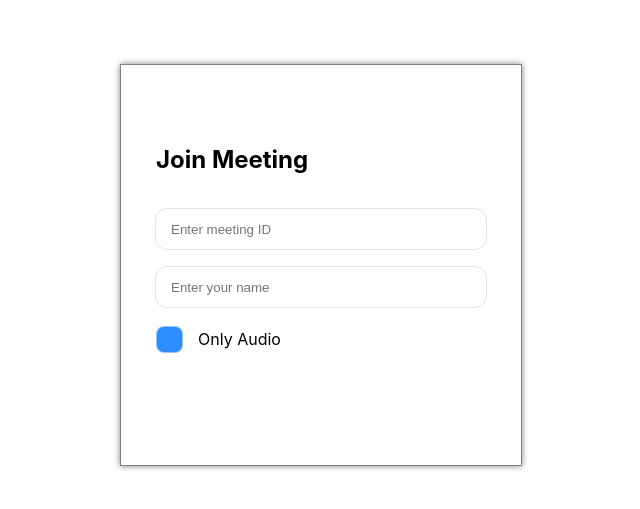
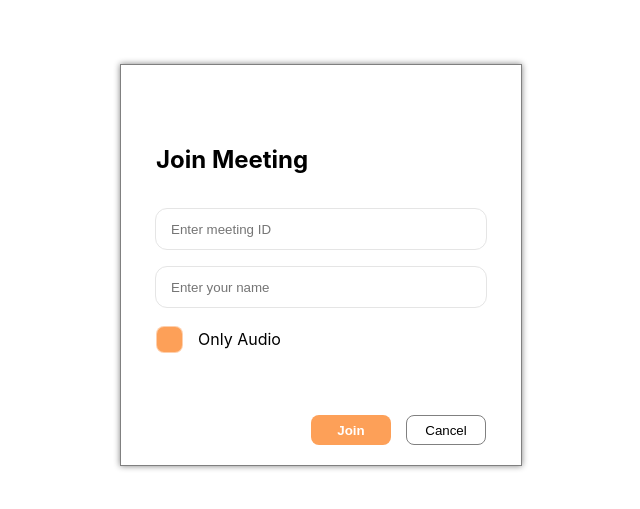
Before and after one commit to sakibsarker/Moddhomeeting_frontend, a React (Vite) app: page /join-room in a window 1280 px wide. Shown: the part 135-644 px from the top of the page, without its empty margins (319-959 px from the left). Built offline with nearby package versions, Linux system fonts and the light colour scheme.

Commit message:
join cancel button

```diff
--- /dev/null
+++ b/src/pages/JoinRoom/ErrorMessage.jsx
@@ -0,0 +1,13 @@
+import React from 'react'
+
+const ErrorMessage = ({errorMessage}) => {
+  return (
+    <div className='error_message_container'>
+        {errorMessage && (
+            <p className='error_message_paragraph'>{errorMessage}</p>
+        )}
+    </div>
+  )
+}
+
+export default ErrorMessage
--- a/src/pages/JoinRoom/JoinRoom.css
+++ b/src/pages/JoinRoom/JoinRoom.css
@@ -59,7 +59,7 @@
 
 .loading_overlay_loader {
   border: 16px solid #f3f3f3; /* Light grey */
-  border-top: 16px solid #0052c9; /* Blue */
+  border-top: 16px solid #FDA058; /* Blue */
   border-radius: 50%;
   width: 120px;
   height: 120px;
@@ -85,7 +85,7 @@
 .checkbox_connection {
   width: 25px;
   height: 25px;
-  background: #2d8cff;
+  background: #FDA058;
   border: 1px solid rgba(255, 255, 255, 0.5);
   border-radius: 8px;
   backdrop-filter: blur(80px);
@@ -129,7 +129,7 @@
   width: 80px;
   margin-right: 15px;
   height: 30px;
-  background-color: #2d8cff;
+  background-color: #FDA058;
   border-radius: 8px;
   border: none;
   font-weight: 700;
@@ -138,7 +138,7 @@
 }
 
 .join_room_success_button:hover {
-  background-color: blue;
+  background-color: #363636;
 }
 
 .join_room_inputs_container {
@@ -160,5 +160,5 @@
 }
 
 .join_room_input:focus {
-  border: 1px solid blue;
+  border: 1px solid #363636;
 }
--- /dev/null
+++ b/src/pages/JoinRoom/JoinRoomButtons.jsx
@@ -0,0 +1,40 @@
+import React from 'react'
+import {useNavigate} from 'react-router-dom'
+
+const Button=({buttonText,cancelButton=false,onClickHandler})=>{
+  const buttonClass=cancelButton
+  ?"join_room_cancel_button"
+  :"join_room_success_button";
+  return(
+    <button onClick={onClickHandler} className={buttonClass}>
+      {buttonText}
+    </button>
+  )
+}
+
+const JoinRoomButtons = ({handleJoinRoom,isRoomHost}) => {
+
+  const successButtonText=isRoomHost?"Host":"Join"
+
+  const navigate=useNavigate();
+
+  const pushToIntroductionPage=()=>{
+    navigate("/");
+  }
+
+  return (
+    <div className='join_room_buttons_container'>
+     <Button
+     buttonText={successButtonText}
+     onClickHandler={handleJoinRoom}
+     />
+     <Button
+     buttonText="Cancel"
+     cancelButton
+     onClickHandler={pushToIntroductionPage}
+     />
+    </div>
+  )
+}
+
+export default JoinRoomButtons
--- a/src/pages/JoinRoom/JoinRoomContent.jsx
+++ b/src/pages/JoinRoom/JoinRoomContent.jsx
@@ -3,12 +3,21 @@
 import JoinRoomInput from './JoinRoomInput'
 import OnlyWithAudioCheck from './OnlyWithAudioCheck';
 import { setConnectOnlyWithAudio } from '../../store/action'; // Updated the import here
+import ErrorMessage from './ErrorMessage';
+import JoinRoomButtons from './JoinRoomButtons';
 
 const JoinRoomContent = (props) => {
     const { isRoomHost, setConnectOnlyWithAudio, connectOnlyWithAudio } = props;
 
     const [roomIdValue, setRoomIdValue] = useState('');
     const [nameValue, setNameValue] = useState('');
+    const [errorMessage,setErrorMessage] =useState(null);
+
+    const handleJoinRoom=()=>{
+        //joining the room
+
+        console.log('Joining')
+    }
 
     return (
         <>
@@ -23,6 +32,12 @@
             <OnlyWithAudioCheck
                 setConnectOnlyWithAudio={setConnectOnlyWithAudio}
                 connectOnlyWithAudio={connectOnlyWithAudio}
+            />
+
+            <ErrorMessage errorMessage={errorMessage}/>
+            <JoinRoomButtons
+            handleJoinRoom={handleJoinRoom}
+            isRoomHost={isRoomHost}
             />
         </>
     );
```
Also changed, not shown: src/pages/RoomPage/RoomPage.css (+8 -8 lines).
